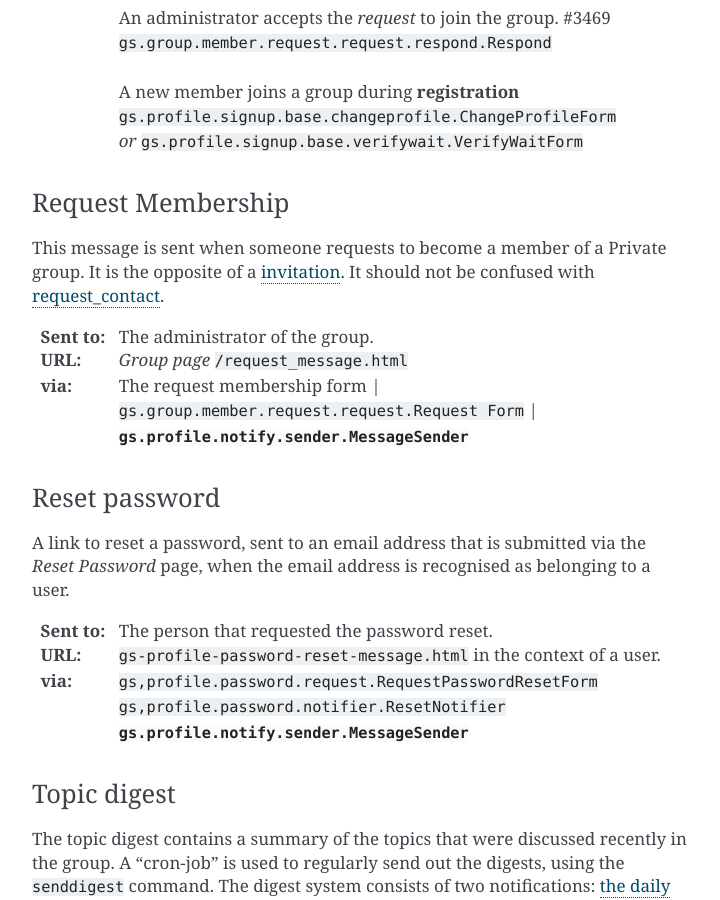
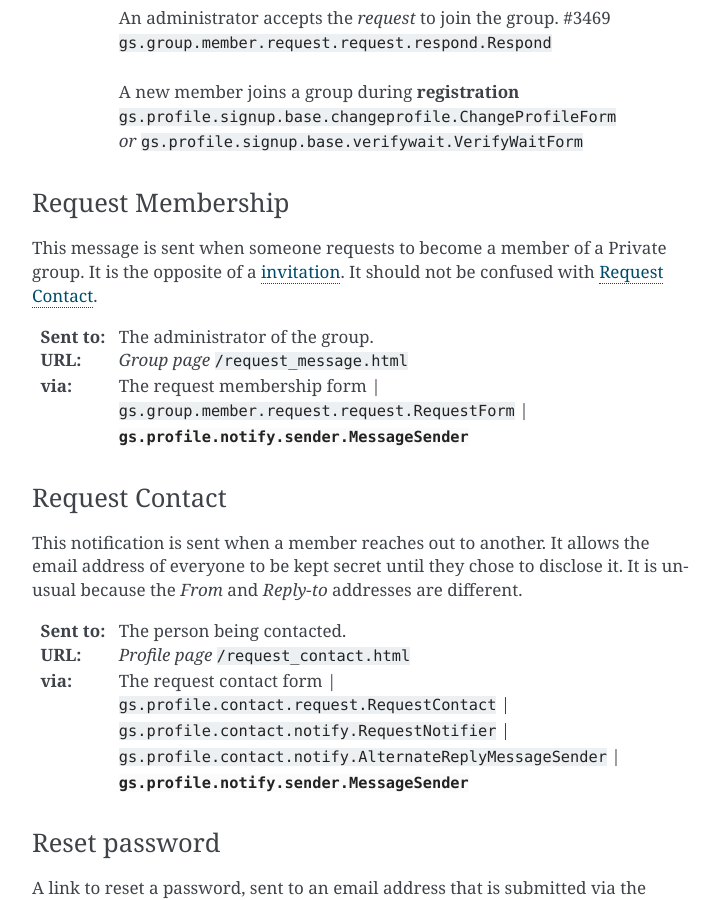
Before and after one commit to groupserver/gs.profile.notify, a Sphinx documentation site: the page built from docs/notifications.rst, in a window 1280 px wide and 900 px high, scrolled down 3484 px. Shown: the whole window, without its empty margins (388-1108 px from the left). Built offline with Sphinx 7.4.7, drawn with Linux system fonts in a browser that asks for light colours; some of the changed text lies outside the part shown.

Commit message:
Updating the documentation for the Request Contact notification

```diff
--- a/docs/notifications.rst
+++ b/docs/notifications.rst
@@ -163,12 +163,28 @@ Request Membership
 
 This message is sent when someone requests to become a member of a
 Private group. It is the opposite of a `invitation`_. It should not
-be confused with `request_contact`_.
+be confused with `Request Contact`_.
 
 :Sent to: The administrator of the group.
 :URL: *Group page* ``/request_message.html``
 :via: The request membership form
-  | ``gs.group.member.request.request.Request Form``
+  | ``gs.group.member.request.request.RequestForm``
+  | :class:`gs.profile.notify.sender.MessageSender`
+
+Request Contact
+---------------
+
+This notification is sent when a member reaches out to
+another. It allows the email address of everyone to be kept
+secret until they chose to disclose it. It is unusual because the
+:mailheader:`From` and :mailheader:`Reply-to` addresses are different.
+
+:Sent to: The person being contacted.
+:URL: *Profile page* ``/request_contact.html``
+:via: The request contact form
+  | ``gs.profile.contact.request.RequestContact``
+  | ``gs.profile.contact.notify.RequestNotifier``
+  | ``gs.profile.contact.notify.AlternateReplyMessageSender``
   | :class:`gs.profile.notify.sender.MessageSender`
 
 Reset password
```
Also changed, not shown: other parts of docs/notifications.rst (+0 -15 lines).
